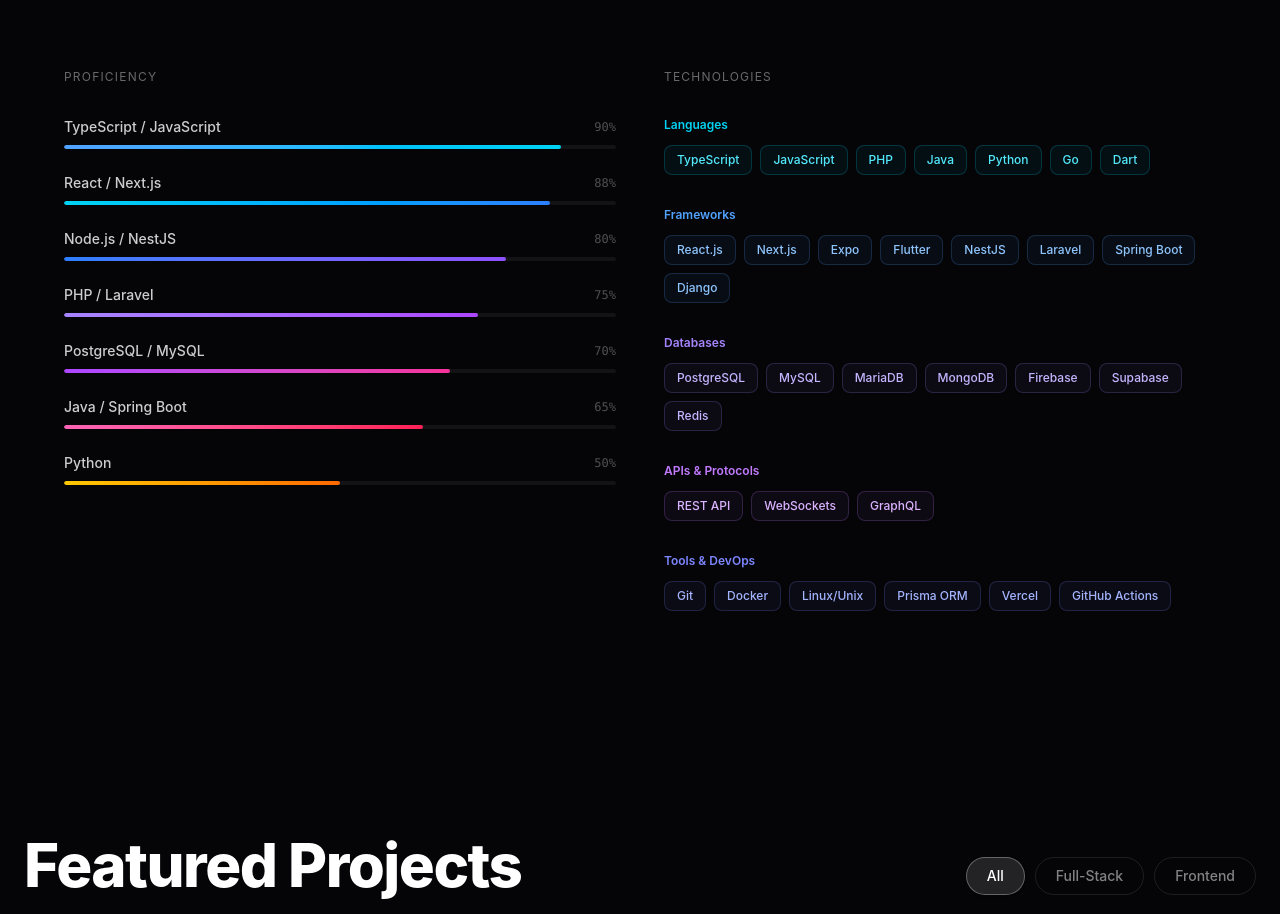
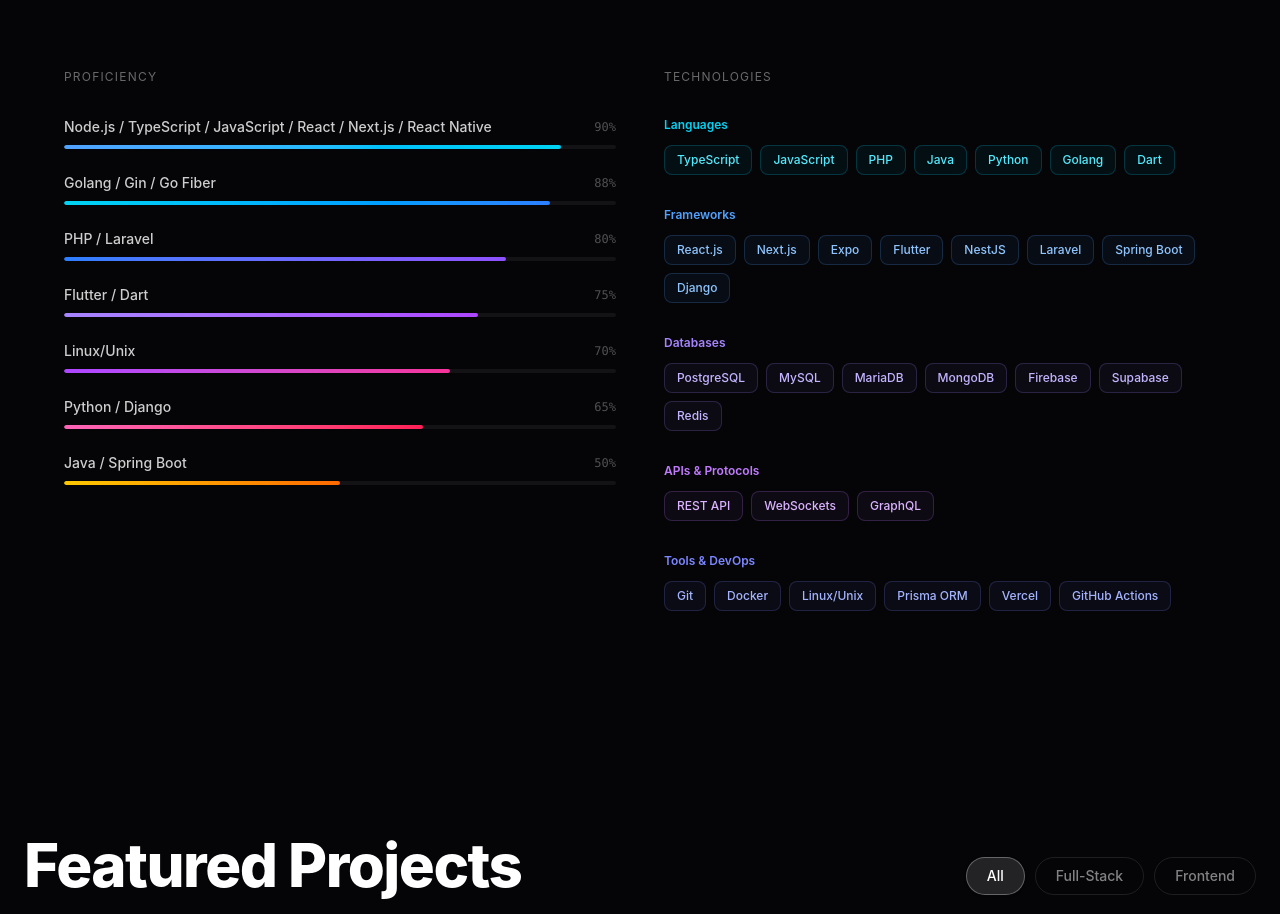
Before and after one commit to benrich09/benrich, a Next.js app: page / in a window 1280 px wide. Shown: the part 2077-2991 px from the top of the page. Built offline with nearby package versions, Linux system fonts and the light colour scheme.

Commit message:
Add new skills

```diff
--- a/components/Skills.tsx
+++ b/components/Skills.tsx
@@ -3,20 +3,20 @@
 import { useEffect, useRef, useState } from "react";
 
 const skillBars = [
-  { name: "TypeScript / JavaScript", level: 90, color: "from-blue-400 to-cyan-400" },
-  { name: "React / Next.js", level: 88, color: "from-cyan-400 to-blue-500" },
-  { name: "Node.js / NestJS", level: 80, color: "from-blue-500 to-violet-500" },
-  { name: "PHP / Laravel", level: 75, color: "from-violet-400 to-purple-500" },
-  { name: "PostgreSQL / MySQL", level: 70, color: "from-purple-500 to-pink-500" },
-  { name: "Java / Spring Boot", level: 65, color: "from-pink-400 to-rose-500" },
-  { name: "Python", level: 50, color: "from-yellow-400 to-orange-500" },
+  { name: "Node.js / TypeScript / JavaScript / React / Next.js / React Native", level: 90, color: "from-blue-400 to-cyan-400" },
+  { name: "Golang / Gin / Go Fiber", level: 88, color: "from-cyan-400 to-blue-500" },
+  { name: "PHP / Laravel", level: 80, color: "from-blue-500 to-violet-500" },
+  { name: "Flutter / Dart", level: 75, color: "from-violet-400 to-purple-500" },
+  { name: "Linux/Unix", level: 70, color: "from-purple-500 to-pink-500" },
+  { name: "Python / Django", level: 65, color: "from-pink-400 to-rose-500" },
+  { name: "Java / Spring Boot", level: 50, color: "from-yellow-400 to-orange-500" },
 ];
 
 const techCategories = [
   {
     label: "Languages",
     color: "cyan",
-    items: ["TypeScript", "JavaScript", "PHP", "Java", "Python", "Go", "Dart"],
+    items: ["TypeScript", "JavaScript", "PHP", "Java", "Python", "Golang", "Dart"],
   },
   {
     label: "Frameworks",
```
